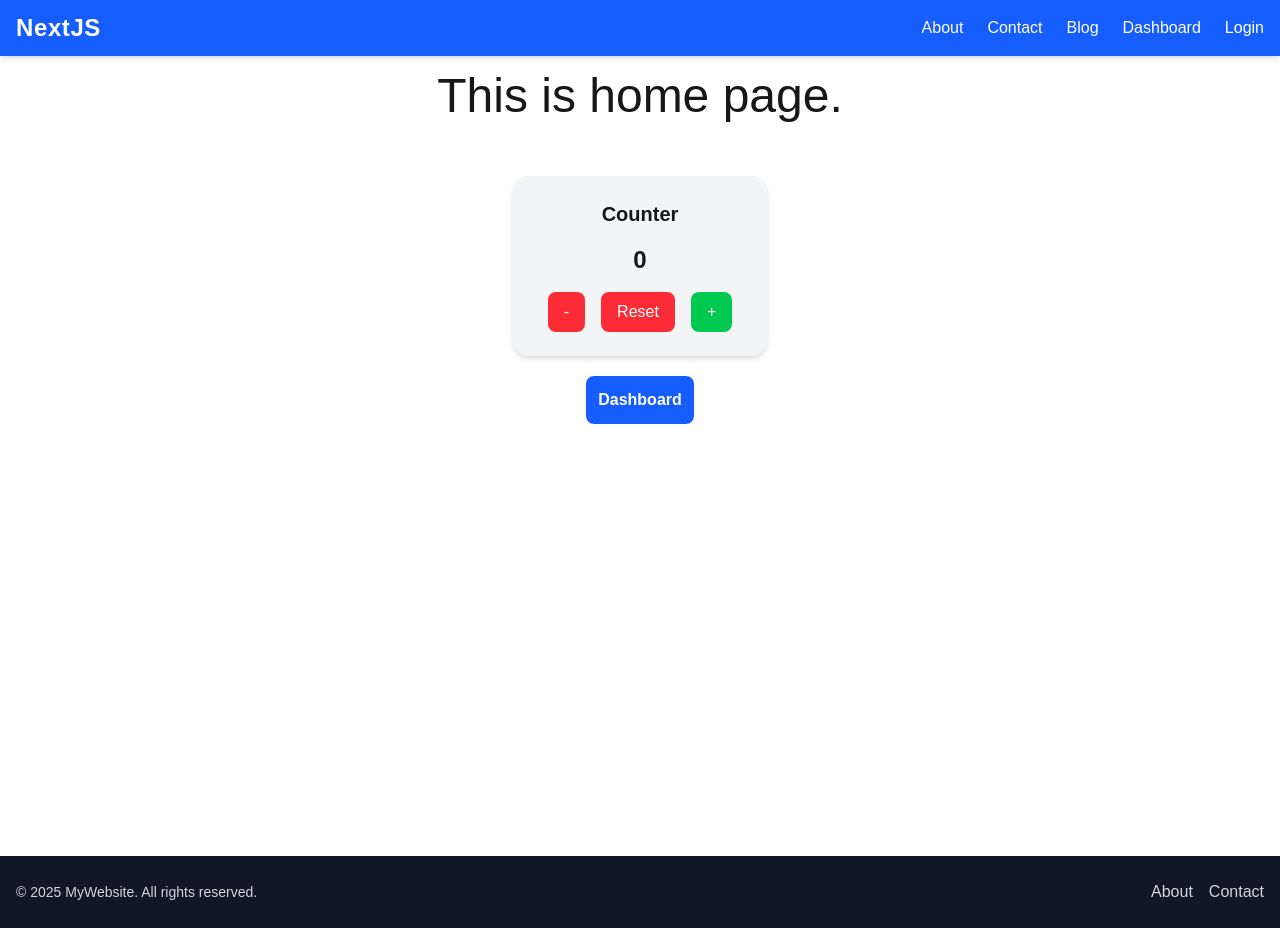
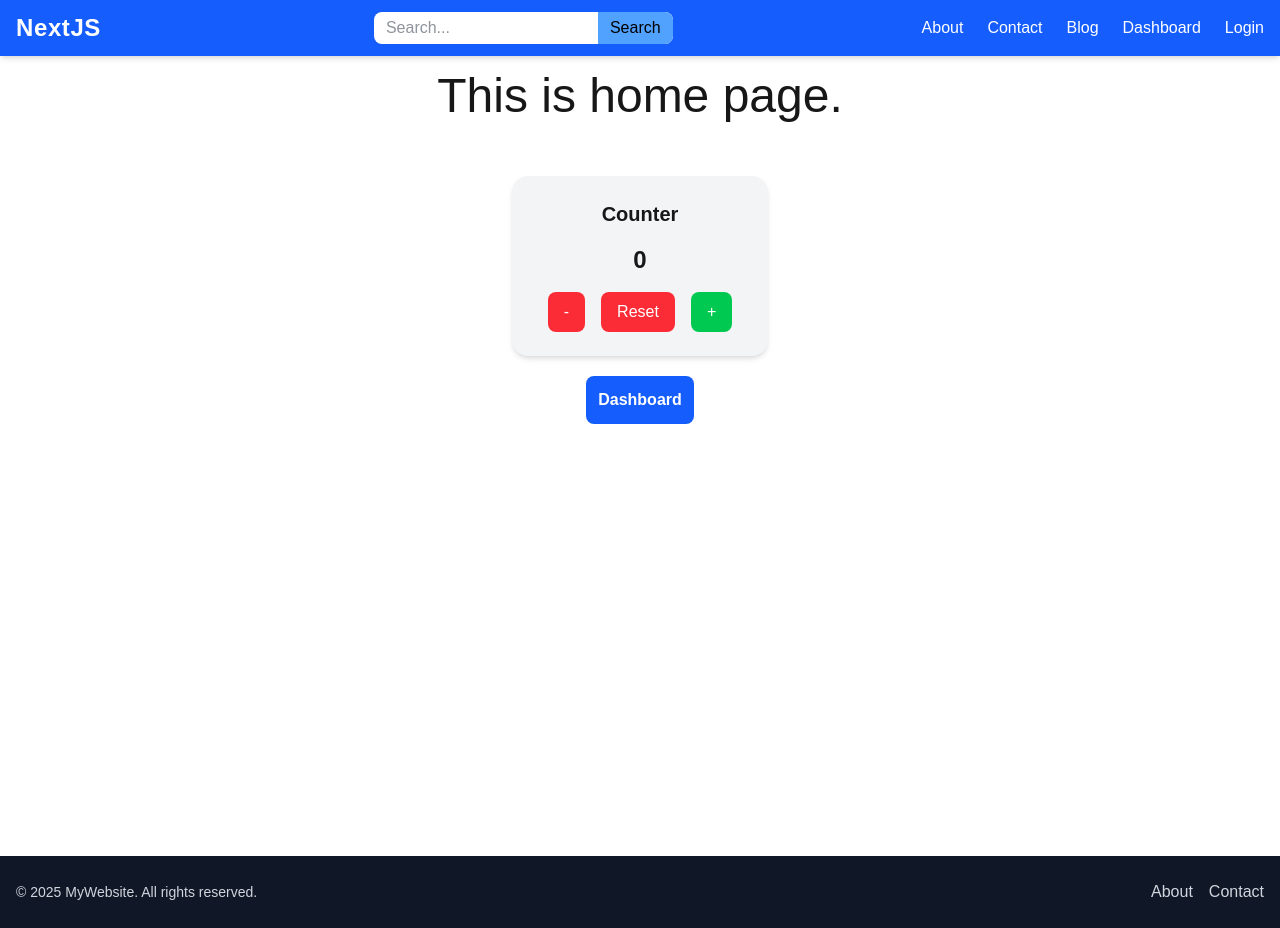
Before and after one commit to mayesha6/nextjs-app, a Next.js app: page / in a window 1280 px wide. Built offline with nearby package versions, Linux system fonts and the light colour scheme.

Commit message:
add template instead of layout in commonLayout

```diff
--- /dev/null
+++ b/src/app/not-found.tsx
@@ -0,0 +1,18 @@
+import Link from "next/link";
+
+const NotFound = () => {
+  return (
+    <div className="flex flex-col items-center justify-center min-h-screen bg-gray-100 text-center">
+      <h1 className="text-6xl font-bold text-red-500">404</h1>
+      <p className="text-xl mt-4 text-gray-700">Oops! Page not found.</p>
+      <Link
+        href="/"
+        className="mt-6 px-6 py-2 bg-blue-600 text-white rounded-lg hover:bg-blue-700 transition"
+      >
+        Go Home
+      </Link>
+    </div>
+  );
+};
+
+export default NotFound;
--- a/src/components/Navbar.tsx
+++ b/src/components/Navbar.tsx
@@ -8,6 +8,22 @@ const Navbar = () => {
         <Link href="/" className="text-2xl font-bold tracking-wide">
           NextJS
         </Link>
+
+      {/* Search Bar */}
+        <form className="ml-6 flex items-center bg-white rounded-lg overflow-hidden">
+          <input
+            type="text"
+            placeholder="Search..."
+            className="px-3 py-1 text-gray-800 outline-none w-40 sm:w-56"
+          />
+          <button
+            type="submit"
+            className="px-3 py-1 bg-blue-400 text-black font-medium hover:bg-fuchsia-400 transition"
+          >
+            Search
+          </button>
+        </form>
+
 
         {/* Menu */}
         <div className="flex gap-6">
```
Also changed, not shown: src/app/(commonLayout)/template.tsx (renamed from src/app/(commonLayout)/layout.tsx).
